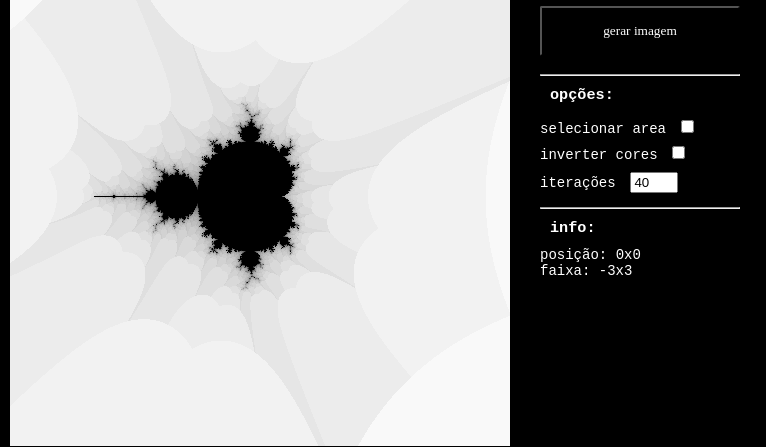
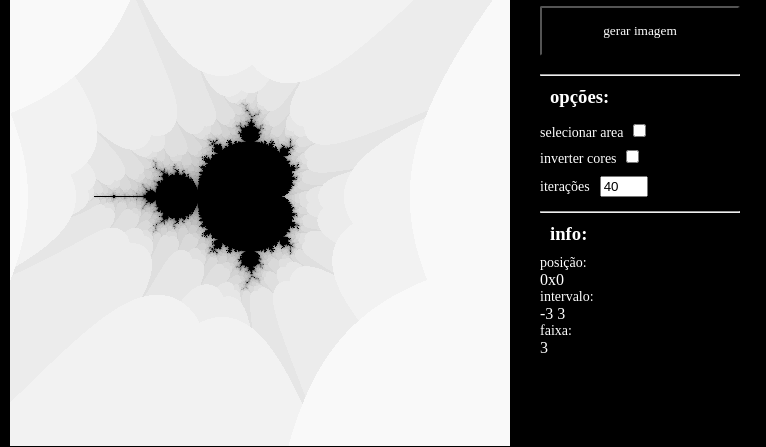
Before and after one commit to silva-guimaraes/mandelbrot-explorador, a plain HTML site: page index.html in a window 1280 px wide. Both pictures are taken after a click on the button "gerar". Shown: the part 204-651 px from the top of the page, 0-766 px from the left. Drawn offline with Linux system fonts and the light colour scheme.

Commit message:
mais informações

```diff
--- a/index.html
+++ b/index.html
@@ -17,9 +17,9 @@ html, body {
     height: 100%;
     background-color: black;
 }
-p, label, h3 {
+p, label, h3, span {
     color: white;
-    font-family: monospace;
+    font-family: ui-monospace;
 }
 p, label {
     font-size: 14px;
@@ -63,24 +63,34 @@ button {
             <hr>
             <section id="options">
                 <h3>opções:</h3>
+                <div>
                     <label>
                         selecionar area
                         <input id="selection" type="checkbox">
                     </label>
+                </div>
+                <div>
                     <label>
                         inverter cores
                         <input id="invert" type="checkbox">
                     </label>
+                </div>
+                <div>
                     <label>
                         iterações
                         <input id="iterations" type="number" value="120">
                     </label>
+                </div>
             </section>
             <hr>
             <section id="info">
                 <h3>info:</h3>
-                <p>posição: <span id="position"></span></p>
-                <p>faixa: <span id="range"></span></p>
+                <p>posição: </p>
+                <span id="position"></span>
+                <p>intervalo: </p>
+                <span id="range"></span>
+                <p>faixa: </p>
+                <span id="size"></span>
             </section>
         </div>
         <img>
--- a/index.js
+++ b/index.js
@@ -52,21 +52,23 @@ save_image();
 
 let position_info = document.querySelector('#position');
 let range_info = document.querySelector('#range');
+let size_info = document.querySelector('#size');
 
 function update_info() {
     position_info.innerHTML = `${camera.x}x${camera.y}`;
-    range_info.innerHTML = `${camera.x - plane_width}x${camera.x + plane_width}`;
+    range_info.innerHTML = `${camera.x - plane_width}\n${camera.x + plane_width}`;
+    size_info.innerHTML = plane_width;
 }
 
 update_info();
 
-let imageData = ctx.getImageData(0, 0, WIDTH, HEIGHT)
+let framebuffer = ctx.getImageData(0, 0, WIDTH, HEIGHT)
 function draw_pixel(x, y, color) {
     let off = (y + HALF_HEIGHT) * WIDTH*4 + (x + HALF_WIDTH) * 4;
-    imageData.data[off + 0] = color[0];
-    imageData.data[off + 1] = color[1];
-    imageData.data[off + 2] = color[2];
-    imageData.data[off + 3] = color[3];
+    framebuffer.data[off + 0] = color[0];
+    framebuffer.data[off + 1] = color[1];
+    framebuffer.data[off + 2] = color[2];
+    framebuffer.data[off + 3] = color[3];
 }
 
 function z_add([ra, ia], [rb, ib]) {
@@ -90,7 +92,7 @@ function iterate(a) {
     let c = a
     for (let i = 0; i < max_iterations; i++) {
         z = z_add(z_pow(z, 2), c)
-        if (z[0] > 10 || z[1] > 10)
+        if (z[0] > 5 || z[1] > 5)
             return [[NaN, NaN], i];
     }
     return [z, -1];
@@ -98,7 +100,7 @@ function iterate(a) {
 
 function draw_selection() {
     if (!selection) {
-        ctx.putImageData(imageData, 0, 0);
+        ctx.putImageData(framebuffer, 0, 0);
         return;
     }
     ctx.beginPath();
@@ -152,7 +154,7 @@ function run() {
     }
     if (selection)
         selection = default_selection();
-    ctx.putImageData(imageData, 0, 0);
+    ctx.putImageData(framebuffer, 0, 0);
     let end = (Date.now() - start) / 1000;
     fractal_status.innerHTML = `concluido: ${end} segundos`;
 }
@@ -192,9 +194,9 @@ canvas.onmousemove = (event) => {
     } else {
         selection.size = Math.abs(selection.x - mx);
     }
-    ctx.putImageData(imageData, 0, 0);
+    ctx.putImageData(framebuffer, 0, 0);
     draw_selection();
 }
 
-ctx.putImageData(imageData, 0, 0);
+ctx.putImageData(framebuffer, 0, 0);
 draw_selection();
```
Lines whose indentation alone changed are shown as unchanged.
